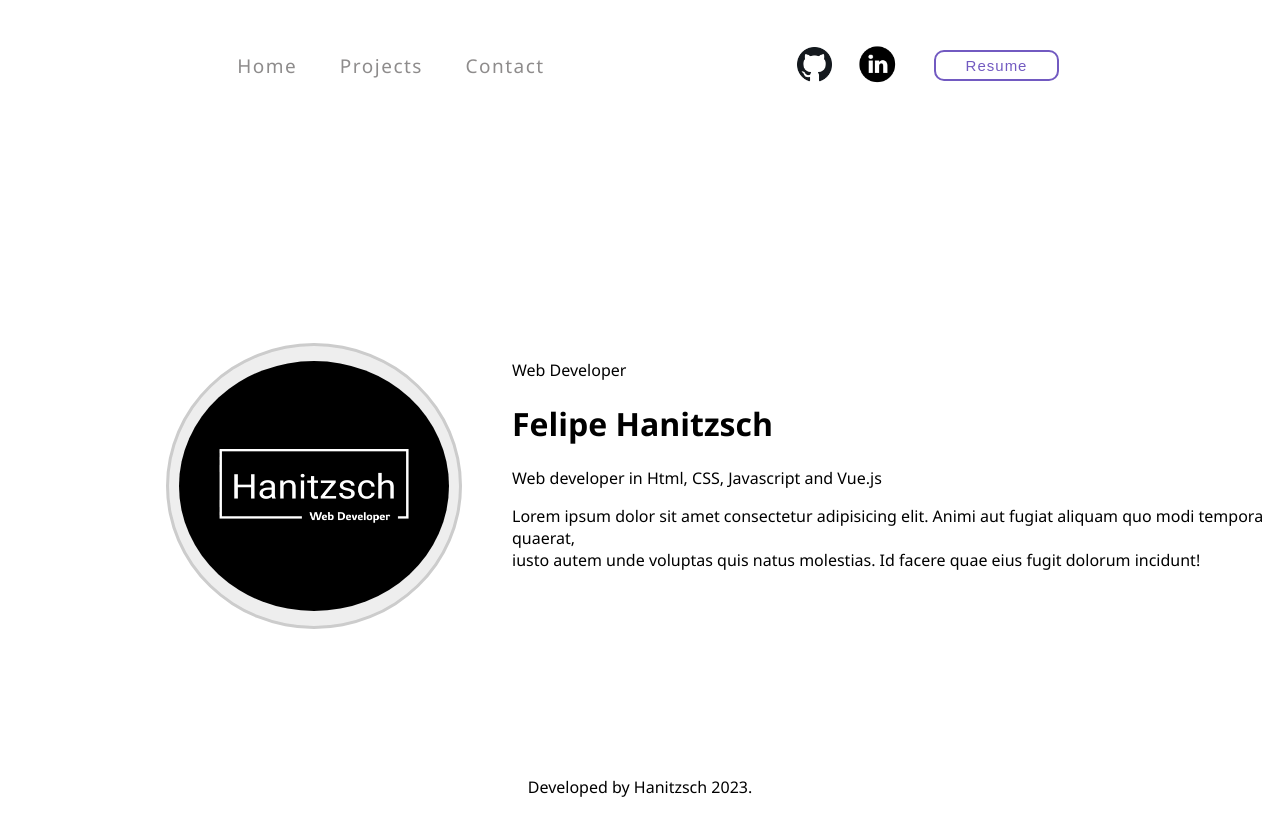
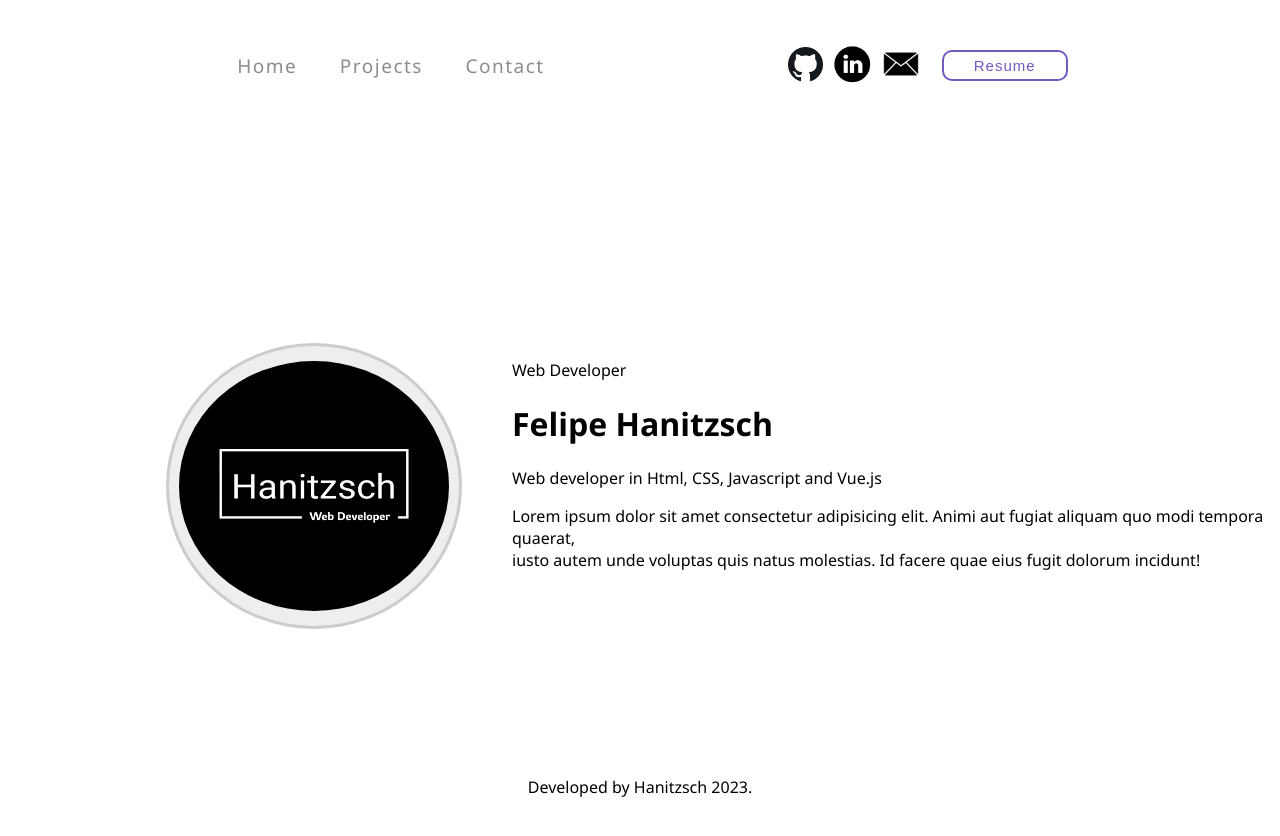
Before and after one commit to hanitf/hanitzsch_website, a Vue app: page / in a window 1280 px wide. Shown: the top 836 px of the page. Built offline with nearby package versions, Linux system fonts and the light colour scheme.

Commit message:
add email logo

```diff
--- a/src/components/Menu.vue
+++ b/src/components/Menu.vue
@@ -17,13 +17,18 @@
 
     <div class="rightulmenu">
       <div>
-        <a href="">
+        <a href="https://github.com/hanitf">
           <img class="logogithub" src="./logos/githublogo.png" alt="">
         </a>
       </div>
       <div>
-        <a href="">
+        <a href="https://www.linkedin.com/in/felipe-hanitzsch-33b625122/">
         <img class="logolinkedin" src="./logos/linkedinlogo.png" alt="">
+        </a>
+      </div>
+      <div>
+        <a href="mailto:felipe@hanitzsch.me">
+        <img class="logomail" src="./logos/maillogo.png" alt="">
         </a>
       </div>
       <div>
@@ -111,4 +116,9 @@ a {
   padding-top: 6.3px;
   width: 40px;
 }
+.logomail {
+  padding-top: 6.3px;
+  width: 40px;
+}
+
 </style>
```
Also changed, not shown: src/components/logos/maillogo.png (added).
